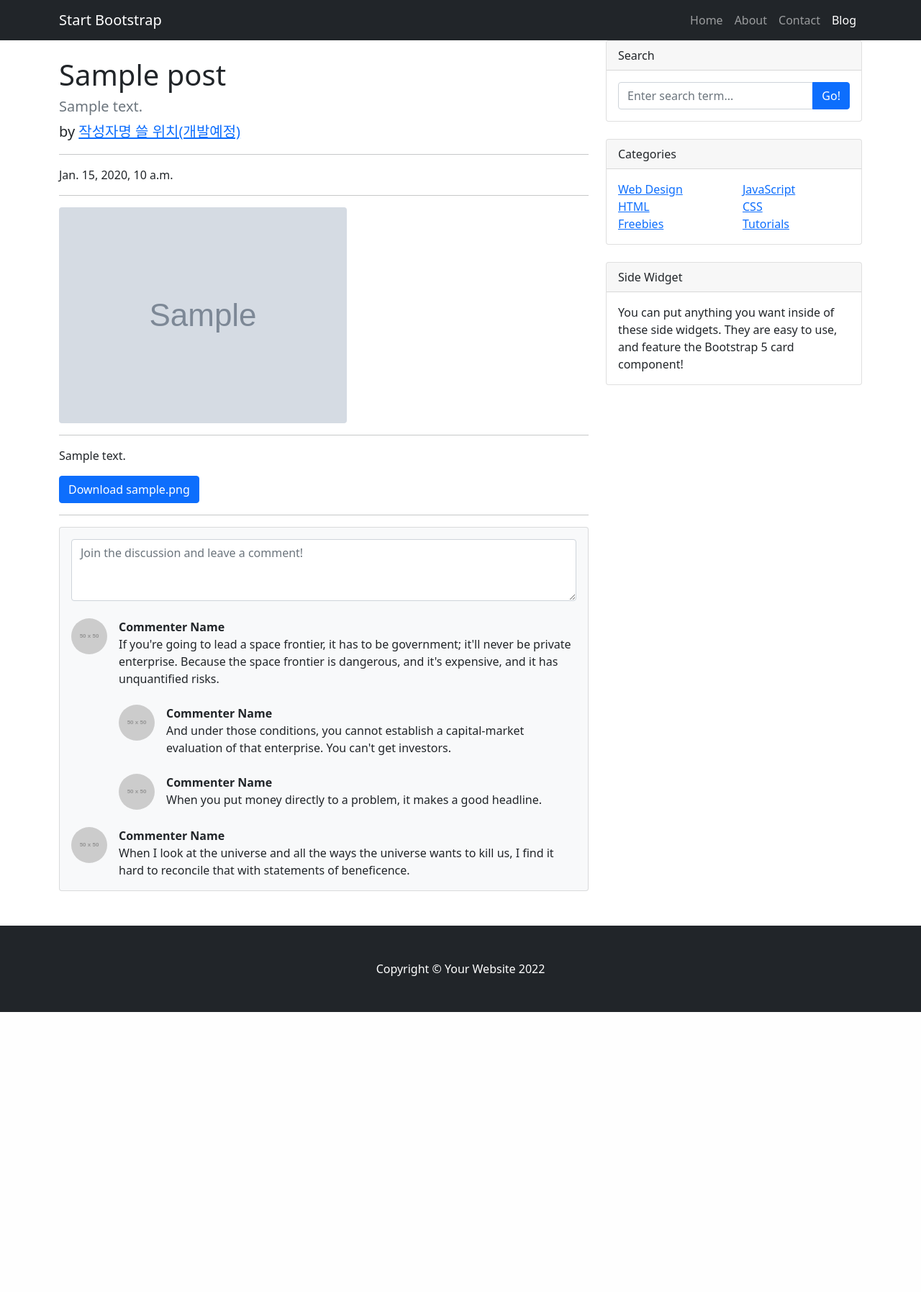
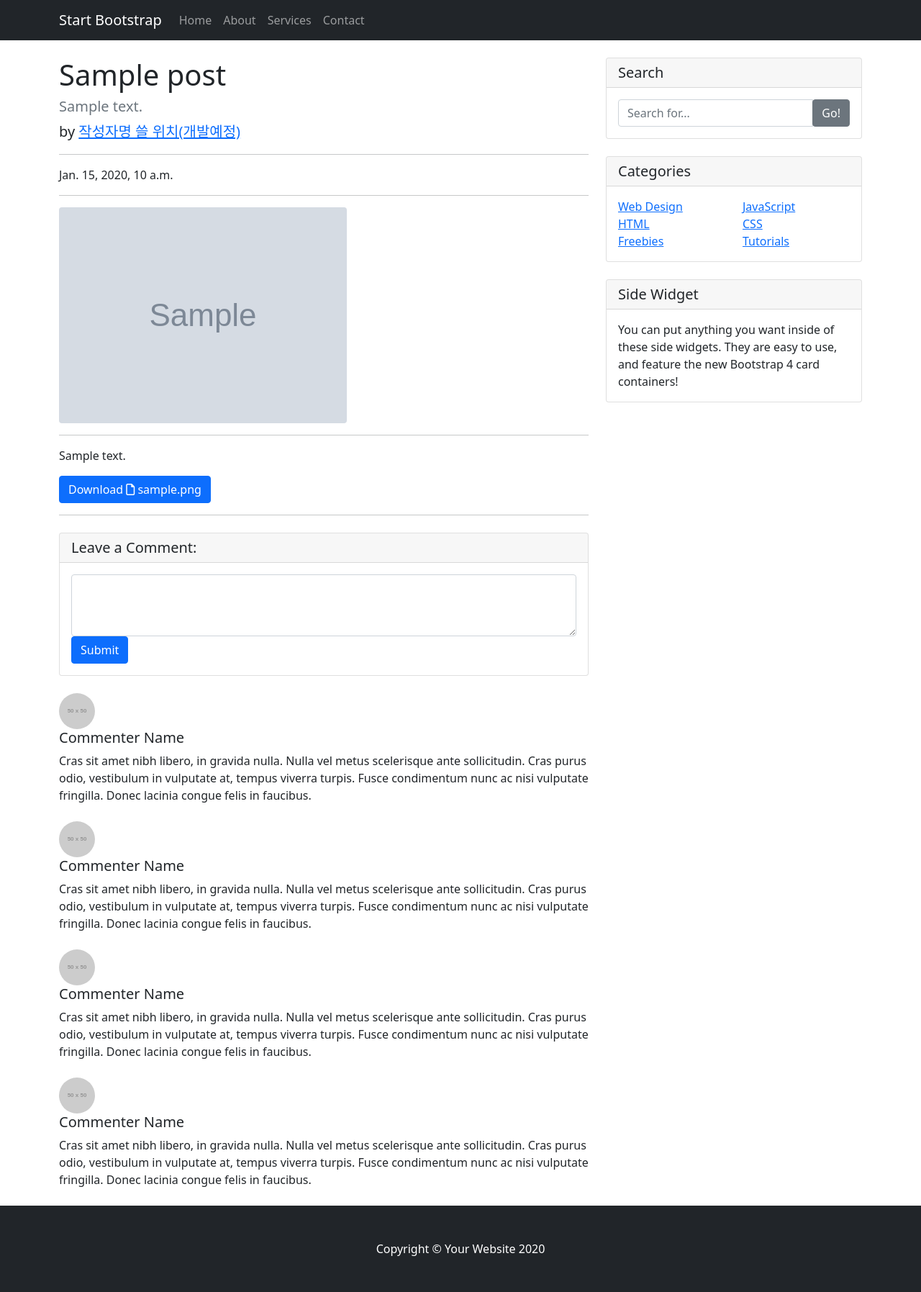
Before and after one commit to dahyun0917/2022_1_GETIT_django, a Django app: page /blog/1/ in a window 1280 px wide. Shown: the whole page at 72% size. Before the commit the page ends 1406 px from the top, so only its background shows below. Run offline with Django 4.2, Linux system fonts and the light colour scheme; tables that the repository leaves empty hold one stand-in row (values such as "Sample post"); grey boxes marked "Sample" are stand-in pictures; grey boxes labelled with a size stand in for pictures from a placeholder-image service; some libraries are stand-ins or nearby versions.

Commit message:
킷코드 및 post_detail,post_list 파일 수정

```diff
--- a/blog/templates/blog/post_detail.html
+++ b/blog/templates/blog/post_detail.html
@@ -1,43 +1,67 @@
 <!DOCTYPE html>
 {% load static %}
 <html lang="ko">
+
 <head>
-        <meta charset="utf-8" />
-        <meta name="viewport" content="width=device-width, initial-scale=1, shrink-to-fit=no" />
-        <meta name="description" content="" />
-        <meta name="author" content="" />
-        <title>{{ post.title }} - Blog</title>
-        <!-- Favicon-->
-        <link rel="icon" type="image/x-icon" href="assets/favicon.ico" />
-        <!-- Core theme CSS (includes Bootstrap)-->
-        <link rel="stylesheet" href="{% static 'blog/bootstrap/bootstrap.min/css' %}" media ="screen" />
-        <link rel="stylesheet" href="{% static 'blog/css/blog-post.css' %}" media ="screen" />
-        <script src="https://kit.fontawesome.com/**********.js" crossorigin="anonymous"></script>
+
+    <meta charset="utf-8">
+    <meta name="viewport" content="width=device-width, initial-scale=1, shrink-to-fit=no">
+    <meta name="description" content="">
+    <meta name="author" content="">
+
+    <title>{{ post.title }}- Blog</title>
+
+    <!-- Bootstrap core CSS -->
+    <link rel="stylesheet" href="{% static 'blog/bootstrap/bootstrap.min.css' %}" media="screen">
+
+    <!-- Custom styles for this template -->
+    <link rel="stylesheet" href="{% static 'blog/css/blog-post.css' %}" media="screen">
+
+    <script src="https://kit.fontawesome.com/da6680d122.js" crossorigin="anonymous"></script>
 
 </head>
+
 <body>
-        <!-- Responsive navbar-->
+
+    <!-- Navigation -->
     <nav class="navbar navbar-expand-lg navbar-dark bg-dark">
         <div class="container">
-                <a class="navbar-brand" href="#!">Start Bootstrap</a>
-                <button class="navbar-toggler" type="button" data-bs-toggle="collapse" data-bs-target="#navbarSupportedContent" aria-controls="navbarSupportedContent" aria-expanded="false" aria-label="Toggle navigation"><span class="navbar-toggler-icon"></span></button>
-                <div class="collapse navbar-collapse" id="navbarSupportedContent">
-                    <ul class="navbar-nav ms-auto mb-2 mb-lg-0">
-                        <li class="nav-item"><a class="nav-link" href="#">Home</a></li>
-                        <li class="nav-item"><a class="nav-link" href="#!">About</a></li>
-                        <li class="nav-item"><a class="nav-link" href="#!">Contact</a></li>
-                        <li class="nav-item"><a class="nav-link active" aria-current="page" href="#">Blog</a></li>
+            <a class="navbar-brand" href="#">Start Bootstrap</a>
+            <button class="navbar-toggler" type="button" data-toggle="collapse" data-target="#navbarResponsive"
+                aria-controls="navbarResponsive" aria-expanded="false" aria-label="Toggle navigation">
+                <span class="navbar-toggler-icon"></span>
+            </button>
+            <div class="collapse navbar-collapse" id="navbarResponsive">
+                <ul class="navbar-nav ml-auto">
+                    <li class="nav-item active">
+                        <a class="nav-link" href="#">Home
+                            <span class="sr-only">(current)</span>
+                        </a>
+                    </li>
+                    <li class="nav-item">
+                        <a class="nav-link" href="#">About</a>
+                    </li>
+                    <li class="nav-item">
+                        <a class="nav-link" href="#">Services</a>
+                    </li>
+                    <li class="nav-item">
+                        <a class="nav-link" href="#">Contact</a>
+                    </li>
                 </ul>
             </div>
         </div>
     </nav>
-        <!-- Page content-->
+
+    <!-- Page Content -->
     <div class="container">
+
         <div class="row">
+
+            <!-- Post Content Column -->
             <div class="col-lg-8">
 
-                    <!-- Title-->
-                    <h1 class="mt-4">{{post.title}}</h1>
+                <!-- Title -->
+                <h1 class="mt-4">{{ post.title }}</h1>
                 <h5 class="text-muted">{{post.hook_text}}</h5>
 
                 <!-- Author -->
@@ -47,8 +71,9 @@
                 </p>
 
                 <hr>
-                    <!-- Date/Time-->
-                    <p>{{post.created_at}}</p>
+
+                <!-- Date/Time -->
+                <p>{{ post.created_at }}</p>
 
                 <hr>
 
@@ -61,7 +86,7 @@
 
                 <hr>
 
-                    <!-- Post content-->
+                <!-- Post Content -->
                 <p>{{ post.content }}</p>
 
                 {% if post.file_upload %}
@@ -82,94 +107,138 @@
 
                 <hr>
 
-                    <!-- Comments section-->
-                    <section class="mb-5">
-                        <div class="card bg-light">
+                <!-- Comments Form -->
+                <div class="card my-4">
+                    <h5 class="card-header">Leave a Comment:</h5>
                     <div class="card-body">
-                                <!-- Comment form-->
-                                <form class="mb-4"><textarea class="form-control" rows="3" placeholder="Join the discussion and leave a comment!"></textarea></form>
-                                <!-- Comment with nested comments-->
-                                <div class="d-flex mb-4">
-                                    <!-- Parent comment-->
-                                    <div class="flex-shrink-0"><img class="rounded-circle" src="https://dummyimage.com/50x50/ced4da/6c757d.jpg" alt="..." /></div>
-                                    <div class="ms-3">
-                                        <div class="fw-bold">Commenter Name</div>
-                                        If you're going to lead a space frontier, it has to be government; it'll never be private enterprise. Because the space frontier is dangerous, and it's expensive, and it has unquantified risks.
-                                        <!-- Child comment 1-->
-                                        <div class="d-flex mt-4">
-                                            <div class="flex-shrink-0"><img class="rounded-circle" src="https://dummyimage.com/50x50/ced4da/6c757d.jpg" alt="..." /></div>
-                                            <div class="ms-3">
-                                                <div class="fw-bold">Commenter Name</div>
-                                                And under those conditions, you cannot establish a capital-market evaluation of that enterprise. You can't get investors.
+                        <form>
+                            <div class="form-group">
+                                <textarea class="form-control" rows="3"></textarea>
+                            </div>
+                            <button type="submit" class="btn btn-primary">Submit</button>
+                        </form>
                     </div>
                 </div>
-                                        <!-- Child comment 2-->
-                                        <div class="d-flex mt-4">
-                                            <div class="flex-shrink-0"><img class="rounded-circle" src="https://dummyimage.com/50x50/ced4da/6c757d.jpg" alt="..." /></div>
-                                            <div class="ms-3">
-                                                <div class="fw-bold">Commenter Name</div>
-                                                When you put money directly to a problem, it makes a good headline.
+
+                <!-- Single Comment -->
+                <div class="media mb-4">
+                    <img class="d-flex mr-3 rounded-circle" src="http://placehold.it/50x50" alt="">
+                    <div class="media-body">
+                        <h5 class="mt-0">Commenter Name</h5>
+                        Cras sit amet nibh libero, in gravida nulla. Nulla vel metus scelerisque ante sollicitudin. Cras
+                        purus odio, vestibulum in vulputate at, tempus viverra turpis. Fusce condimentum nunc ac nisi
+                        vulputate fringilla. Donec lacinia congue felis in faucibus.
+                    </div>
+                </div>
+
+                <!-- Comment with nested comments -->
+                <div class="media mb-4">
+                    <img class="d-flex mr-3 rounded-circle" src="http://placehold.it/50x50" alt="">
+                    <div class="media-body">
+                        <h5 class="mt-0">Commenter Name</h5>
+                        Cras sit amet nibh libero, in gravida nulla. Nulla vel metus scelerisque ante sollicitudin. Cras
+                        purus odio, vestibulum in vulputate at, tempus viverra turpis. Fusce condimentum nunc ac nisi
+                        vulputate fringilla. Donec lacinia congue felis in faucibus.
+
+                        <div class="media mt-4">
+                            <img class="d-flex mr-3 rounded-circle" src="http://placehold.it/50x50" alt="">
+                            <div class="media-body">
+                                <h5 class="mt-0">Commenter Name</h5>
+                                Cras sit amet nibh libero, in gravida nulla. Nulla vel metus scelerisque ante
+                                sollicitudin. Cras purus odio, vestibulum in vulputate at, tempus viverra turpis. Fusce
+                                condimentum nunc ac nisi vulputate fringilla. Donec lacinia congue felis in faucibus.
+                            </div>
+                        </div>
+
+                        <div class="media mt-4">
+                            <img class="d-flex mr-3 rounded-circle" src="http://placehold.it/50x50" alt="">
+                            <div class="media-body">
+                                <h5 class="mt-0">Commenter Name</h5>
+                                Cras sit amet nibh libero, in gravida nulla. Nulla vel metus scelerisque ante
+                                sollicitudin. Cras purus odio, vestibulum in vulputate at, tempus viverra turpis. Fusce
+                                condimentum nunc ac nisi vulputate fringilla. Donec lacinia congue felis in faucibus.
+                            </div>
+                        </div>
+
+                    </div>
+                </div>
+
+            </div>
+
+            <!-- Sidebar Widgets Column -->
+            <div class="col-md-4">
+
+                <!-- Search Widget -->
+                <div class="card my-4">
+                    <h5 class="card-header">Search</h5>
+                    <div class="card-body">
+                        <div class="input-group">
+                            <input type="text" class="form-control" placeholder="Search for...">
+                            <span class="input-group-append">
+                                <button class="btn btn-secondary" type="button">Go!</button>
+                            </span>
                         </div>
                     </div>
                 </div>
-                                </div>
-                                <!-- Single comment-->
-                                <div class="d-flex">
-                                    <div class="flex-shrink-0"><img class="rounded-circle" src="https://dummyimage.com/50x50/ced4da/6c757d.jpg" alt="..." /></div>
-                                    <div class="ms-3">
-                                        <div class="fw-bold">Commenter Name</div>
-                                        When I look at the universe and all the ways the universe wants to kill us, I find it hard to reconcile that with statements of beneficence.
-                                    </div>
-                                </div>
-                            </div>
-                        </div>
-                    </section>
-                </div>
-                <!-- Side widgets-->
-                <div class="col-lg-4">
-                    <!-- Search widget-->
-                    <div class="card mb-4">
-                        <div class="card-header">Search</div>
-                        <div class="card-body">
-                            <div class="input-group">
-                                <input class="form-control" type="text" placeholder="Enter search term..." aria-label="Enter search term..." aria-describedby="button-search" />
-                                <button class="btn btn-primary" id="button-search" type="button">Go!</button>
-                            </div>
-                        </div>
-                    </div>
-                    <!-- Categories widget-->
-                    <div class="card mb-4">
-                        <div class="card-header">Categories</div>
+
+                <!-- Categories Widget -->
+                <div class="card my-4">
+                    <h5 class="card-header">Categories</h5>
                     <div class="card-body">
                         <div class="row">
-                                <div class="col-sm-6">
+                            <div class="col-lg-6">
                                 <ul class="list-unstyled mb-0">
-                                        <li><a href="#!">Web Design</a></li>
-                                        <li><a href="#!">HTML</a></li>
-                                        <li><a href="#!">Freebies</a></li>
+                                    <li>
+                                        <a href="#">Web Design</a>
+                                    </li>
+                                    <li>
+                                        <a href="#">HTML</a>
+                                    </li>
+                                    <li>
+                                        <a href="#">Freebies</a>
+                                    </li>
                                 </ul>
                             </div>
-                                <div class="col-sm-6">
+                            <div class="col-lg-6">
                                 <ul class="list-unstyled mb-0">
-                                        <li><a href="#!">JavaScript</a></li>
-                                        <li><a href="#!">CSS</a></li>
-                                        <li><a href="#!">Tutorials</a></li>
+                                    <li>
+                                        <a href="#">JavaScript</a>
+                                    </li>
+                                    <li>
+                                        <a href="#">CSS</a>
+                                    </li>
+                                    <li>
+                                        <a href="#">Tutorials</a>
+                                    </li>
                                 </ul>
                             </div>
                         </div>
                     </div>
                 </div>
-                    <!-- Side widget-->
-                    <div class="card mb-4">
-                        <div class="card-header">Side Widget</div>
-                        <div class="card-body">You can put anything you want inside of these side widgets. They are easy to use, and feature the Bootstrap 5 card component!</div>
+
+                <!-- Side Widget -->
+                <div class="card my-4">
+                    <h5 class="card-header">Side Widget</h5>
+                    <div class="card-body">
+                        You can put anything you want inside of these side widgets. They are easy to use, and feature
+                        the new Bootstrap 4 card containers!
                     </div>
                 </div>
+
             </div>
+
         </div>
-        <!-- Footer-->
+        <!-- /.row -->
+
+    </div>
+    <!-- /.container -->
+
+    <!-- Footer -->
     <footer class="py-5 bg-dark">
-            <div class="container"><p class="m-0 text-center text-white">Copyright &copy; Your Website 2022</p></div>
+        <div class="container">
+            <p class="m-0 text-center text-white">Copyright &copy; Your Website 2020</p>
+        </div>
+        <!-- /.container -->
     </footer>
 
     <script src="https://cdn.jsdelivr.net/npm/@popperjs/core@2.10.2/dist/umd/popper.min.js"
@@ -178,4 +247,6 @@
     <script src="https://cdn.jsdelivr.net/npm/bootstrap@5.1.3/dist/js/bootstrap.min.js"
         integrity="sha384-QJHtvGhmr9XOIpI6YVutG+2QOK9T+ZnN4kzFN1RtK3zEFEIsxhlmWl5/YESvpZ13"
         crossorigin="anonymous"></script></body>
+</body>
+
 </html>
```
Also changed, not shown: blog/templates/blog/post_list.html (+89 -55 lines). Lines whose indentation alone changed are shown as unchanged.
